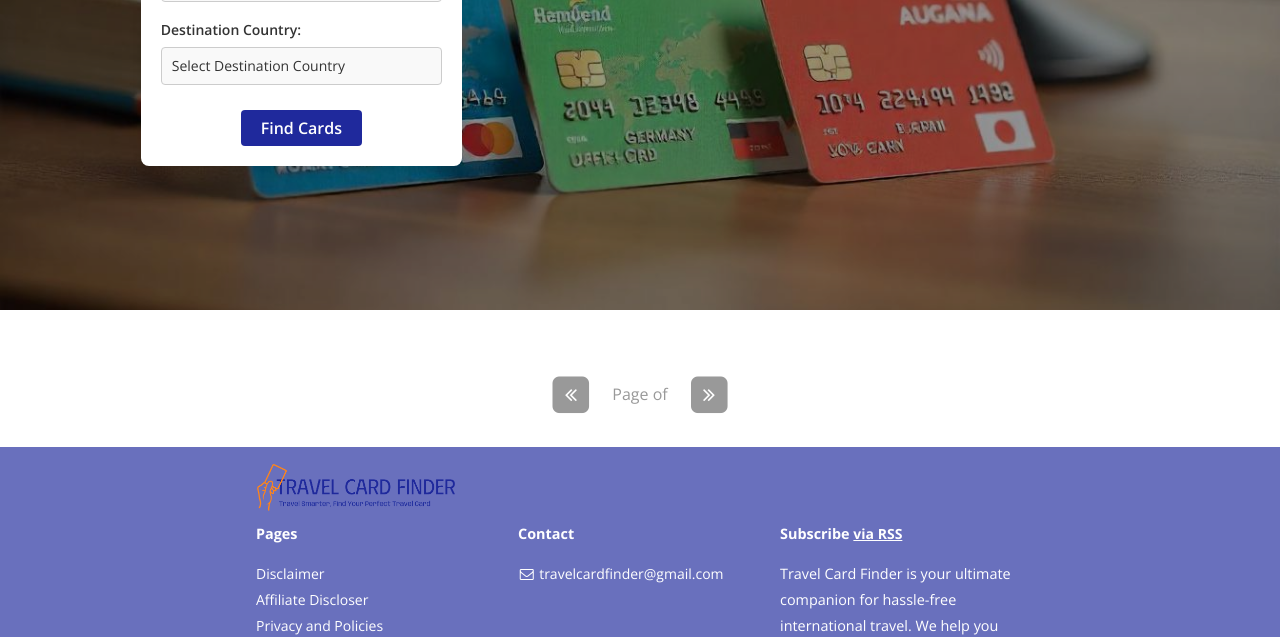
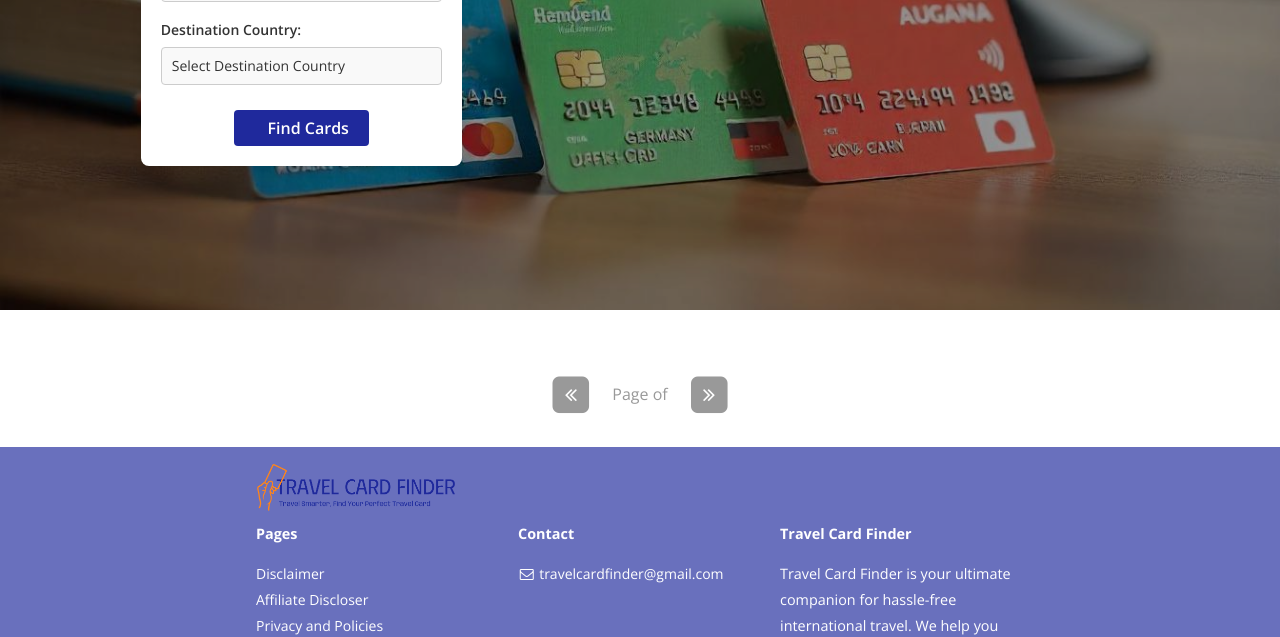
Before and after one commit to TravelCardFinder/TravelCardFinder.github.io, a Jekyll site: the page built from index.html, in a window 1280 px wide and 1254 px high. Shown: the part 439-1076 px from the top of the window. Built offline with Jekyll 4.4.1, drawn with Linux system fonts in a browser that asks for light colours; nearby versions of some CDN libraries.

Commit message:
Footer Changes

```diff
--- a/_includes/footer.html
+++ b/_includes/footer.html
@@ -44,7 +44,7 @@
     </div>
 
     <div class="site-signature">
-      <p class="rss-subscribe text"><strong>Subscribe <a href="{{ "/feed.xml" | prepend: site.baseurl }}">via RSS</a></strong></p>
+      <p class="rss-subscribe text"><strong>Travel Card Finder</a></strong></p>
       <p class="text">{{ site.description | truncatewords: 39 }}</p>
     </div>
 
--- a/index.html
+++ b/index.html
@@ -20,7 +20,7 @@ enabled: true
             <label for="destination-country">Destination Country:</label>
             <select id="destination-country" required></select>
           </div>
-          <button id="find-cards">Find Cards</button>
+          <button id="find-cards"><i class="fa-regular fa-credit-card"></i> <span>Find Cards</span></button>
 
         </header>
         <div class="results-container-finder" >
```
Also changed, not shown: _posts/2015-04-18-Prepaid-Travel-Card-by-Wise.md (+2 -0 lines).
